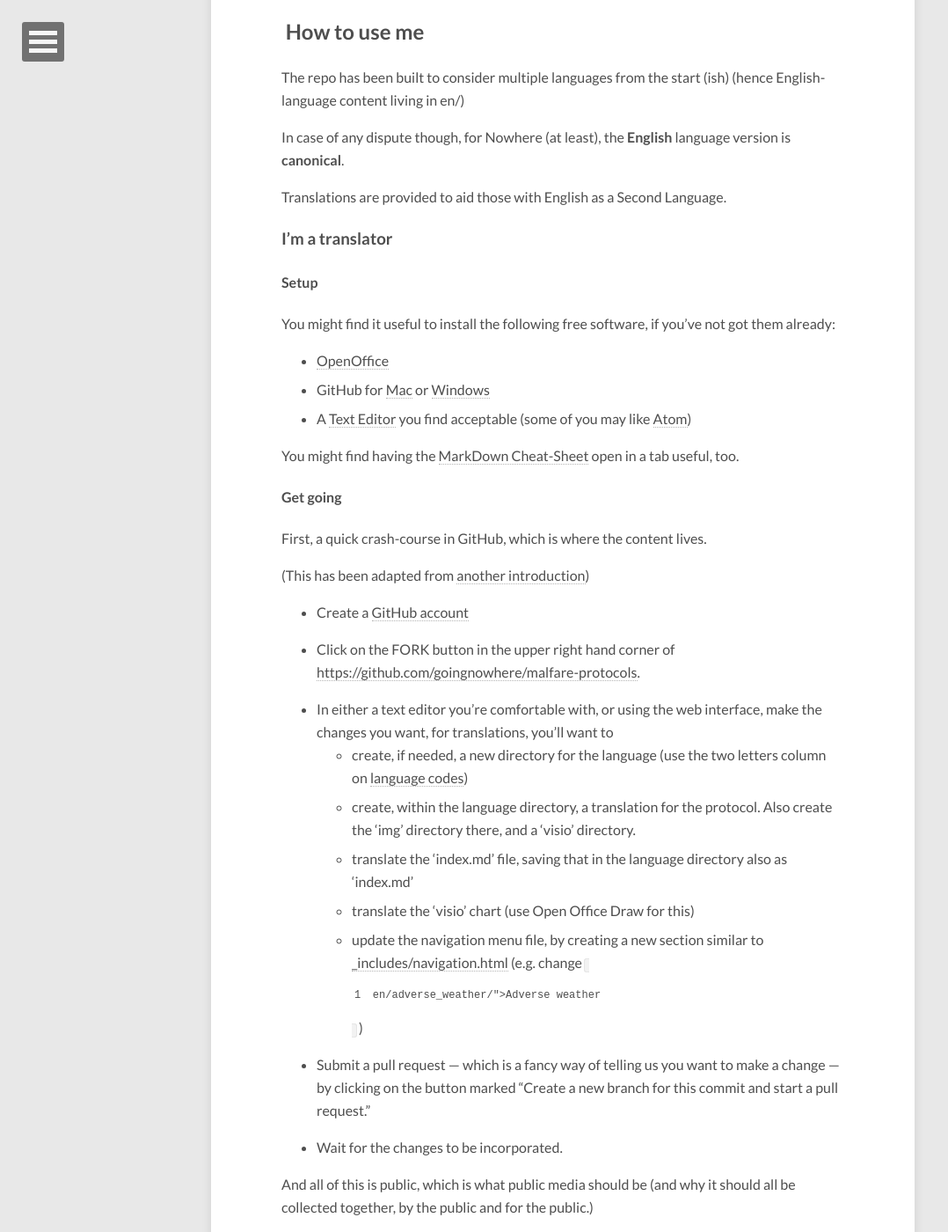
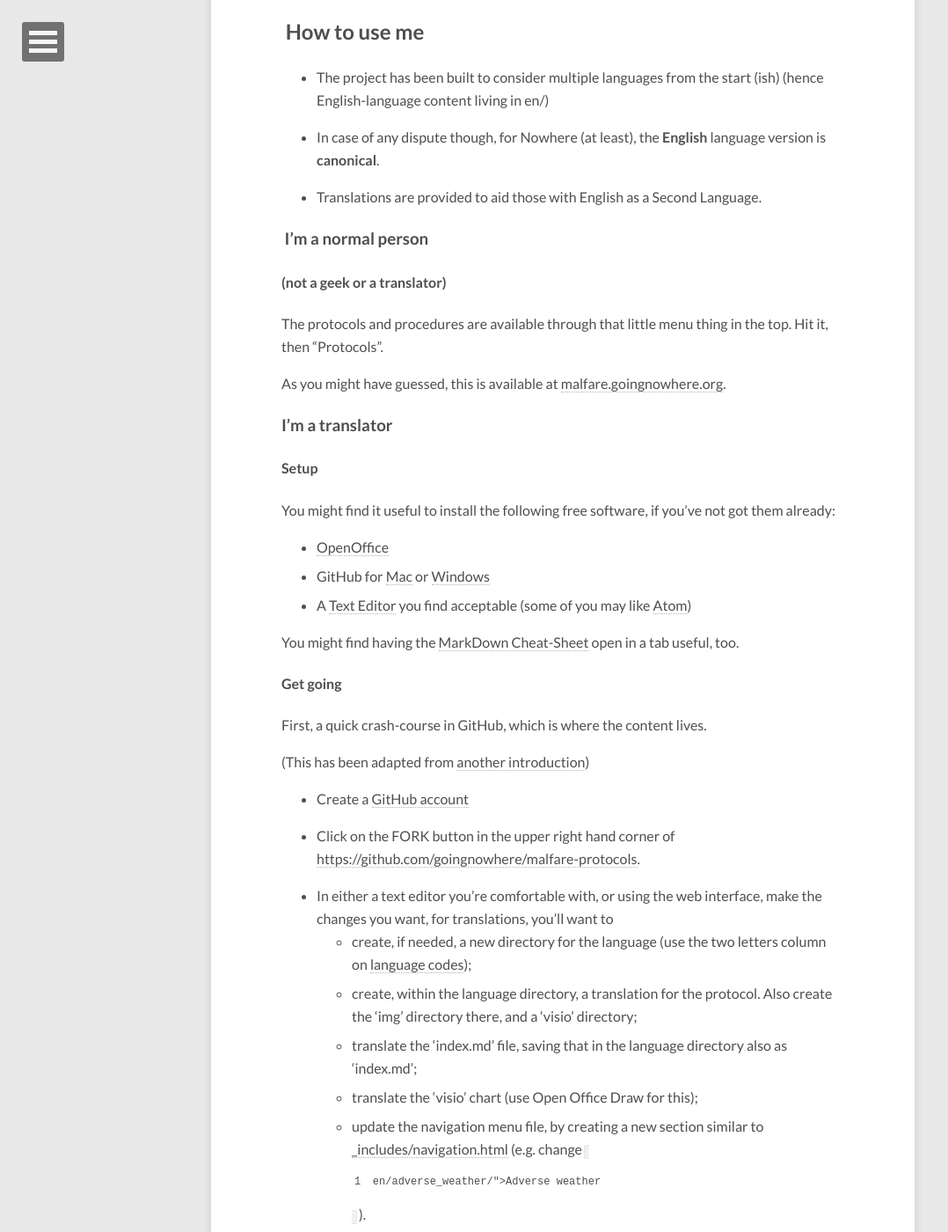
Before and after one commit to goingnowhere/malfare-protocols, a Jekyll site: the page built from index.md, in a window 1280 px wide and 1400 px high, scrolled down 943 px. Shown: the whole window at 88% size, without its empty margins (0-1078 px from the left). Built offline with Jekyll 4.4.1, drawn with Linux system fonts in a browser that asks for light colours; nearby versions of some CDN libraries; some of the changed text lies outside the part shown.

Commit message:
Improves the text a little more

````diff
--- a/index.md
+++ b/index.md
@@ -7,8 +7,8 @@ description: Readme for the Malfare Protocols Collection
 ## Contents
  - [Contributing](#contributing)
  - [How to use me](#how-to-use-me)
+ - [Normal people](#im-a-normal-person)
  - [Translators](#im-a-translator)
- - [Normal people](#im-a-normal-person-not-a-geek)
  - [Geeks](#im-a-geek)
  - [Directory Structure](#directory-structure)
  - [Colophon](#colophon)
@@ -32,15 +32,24 @@ Amazing! You might find the [Styleguide](styleguide/) useful.
 
 ## How to use me
 
-The repo has been built to consider multiple languages from the start
-(ish) (hence English-language content living in en/)
+ - The project has been built to consider multiple languages from the
+ start (ish) (hence English-language content living in en/)
 
-In case of any dispute though, for Nowhere (at least), the **English**
-language version is **canonical**.
+ - In case of any dispute though, for Nowhere (at least), the
+ **English** language version is **canonical**.
 
-Translations are provided to aid those with English as a Second
-Language.
+ - Translations are provided to aid those with English as a Second
+ Language.
 
+### I'm a normal person
+
+#### (not a geek or a translator)
+
+The protocols and procedures are available through that little menu
+thing in the top. Hit it, then "Protocols".
+
+As you might have guessed, this is available at
+[malfare.goingnowhere.org](malfare.goingnowhere.org).
 
 ### I'm a translator
 
@@ -62,7 +71,8 @@ open in a tab useful, too.
 #### Get going
 First, a quick crash-course in GitHub, which is where the content lives.
 
-(This has been adapted from [another introduction](https://github.com/melodykramer/melodykramer.github.io/edit/master/_posts/2015-04-06-learning-github-without-one-line-of-code.md))
+(This has been adapted from [another
+introduction](https://github.com/melodykramer/melodykramer.github.io/edit/master/_posts/2015-04-06-learning-github-without-one-line-of-code.md))
 
 
  - Create a [GitHub account](https://github.com/)
@@ -75,17 +85,17 @@ First, a quick crash-course in GitHub, which is where the content lives.
   to
     - create, if needed, a new directory for the language (use the
     two letters column on [language
-    codes](http://en.wikipedia.org/wiki/List_of_ISO_639-1_codes))
+    codes](http://en.wikipedia.org/wiki/List_of_ISO_639-1_codes));
     - create, within the language directory, a translation for the
     protocol. Also create the 'img' directory there, and a 'visio'
-    directory.
+    directory;
     - translate the 'index.md' file, saving that in the language
-    directory also as 'index.md'
-    - translate the 'visio' chart (use Open Office Draw for this)
+    directory also as 'index.md';
+    - translate the 'visio' chart (use Open Office Draw for this);
     - update the navigation menu file, by creating a new section
     similar to
         [_includes/navigation.html](https://github.com/goingnowhere/malfare-protocols/blob/gh-pages/_includes/navigation.html#L6-L24)
-        (e.g. change ```en/adverse_weather/">Adverse weather```)
+        (e.g. change ```en/adverse_weather/">Adverse weather```).
 
  - Submit a pull request &mdash; which is a fancy way of telling us
  you want to make a change &mdash; by clicking on the button marked
@@ -152,9 +158,14 @@ xml; export for the (png) images.)
 
 ## Colophon
 
-The protocols have been written and edited by various members of the
-Malfare Team (malfare@goingnowhere.org) over the years.
+ - The protocols have been written and edited by various members of
+ the Malfare Team (malfare@goingnowhere.org) over the years. Thank you
+ everyone involved.
 
-Converting existing MS Word documents to MarkDown was done using [Ben
-Balter's *Word to Markdown*
-repo](https://github.com/benbalter/word-to-markdown).
+ - Converting existing MS Word documents to MarkDown was done using
+ [Ben Balter's *Word to Markdown*
+ repo](https://github.com/benbalter/word-to-markdown).
+
+ - This site uses [Jekyll](https://github.com/jekyll/jekyll)
+
+ - The theme is from [Jekyll themes](http://jekyllthemes.org/)
````
Also changed, not shown: other parts of index.md (+9 -13 lines).
